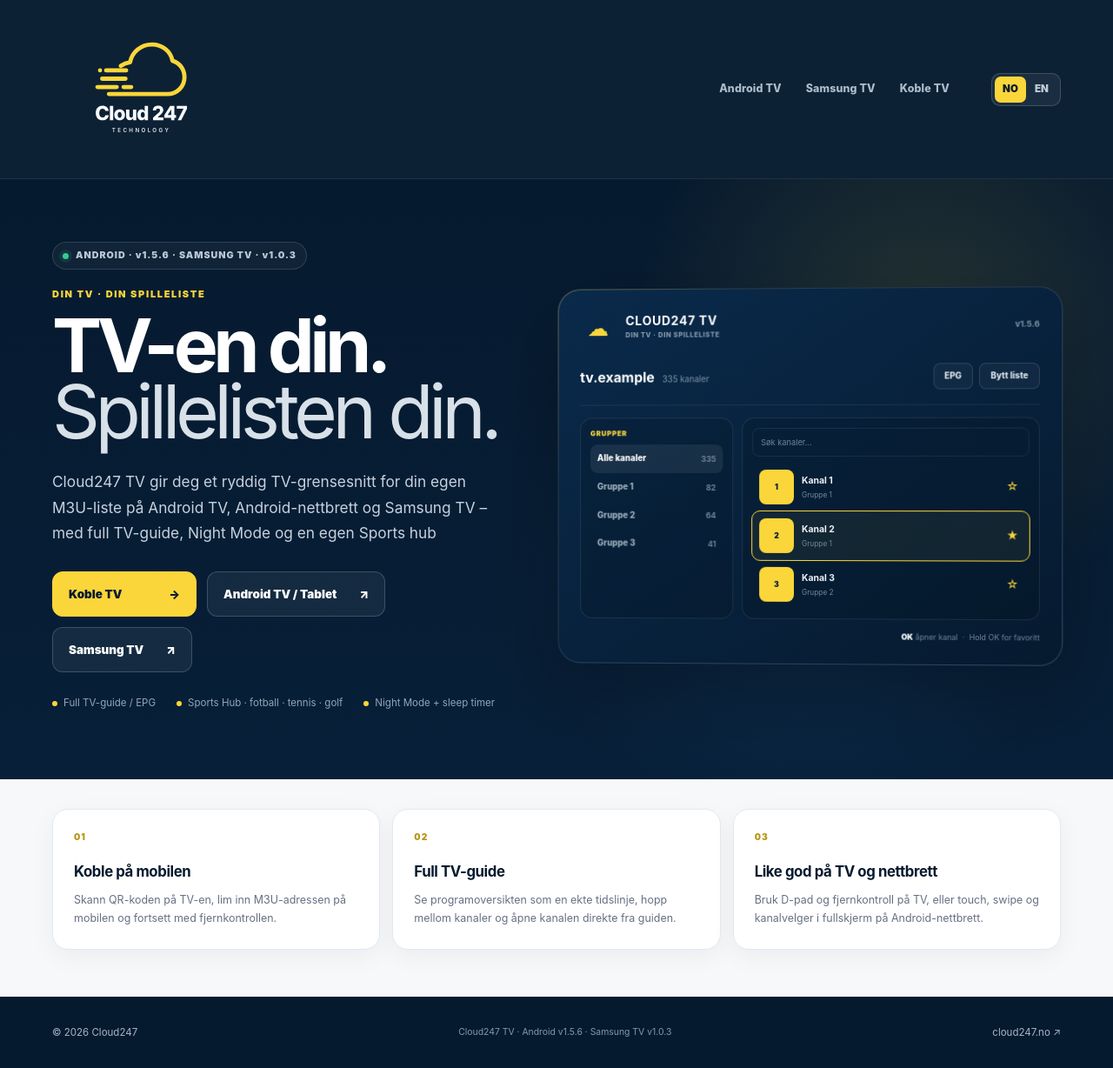
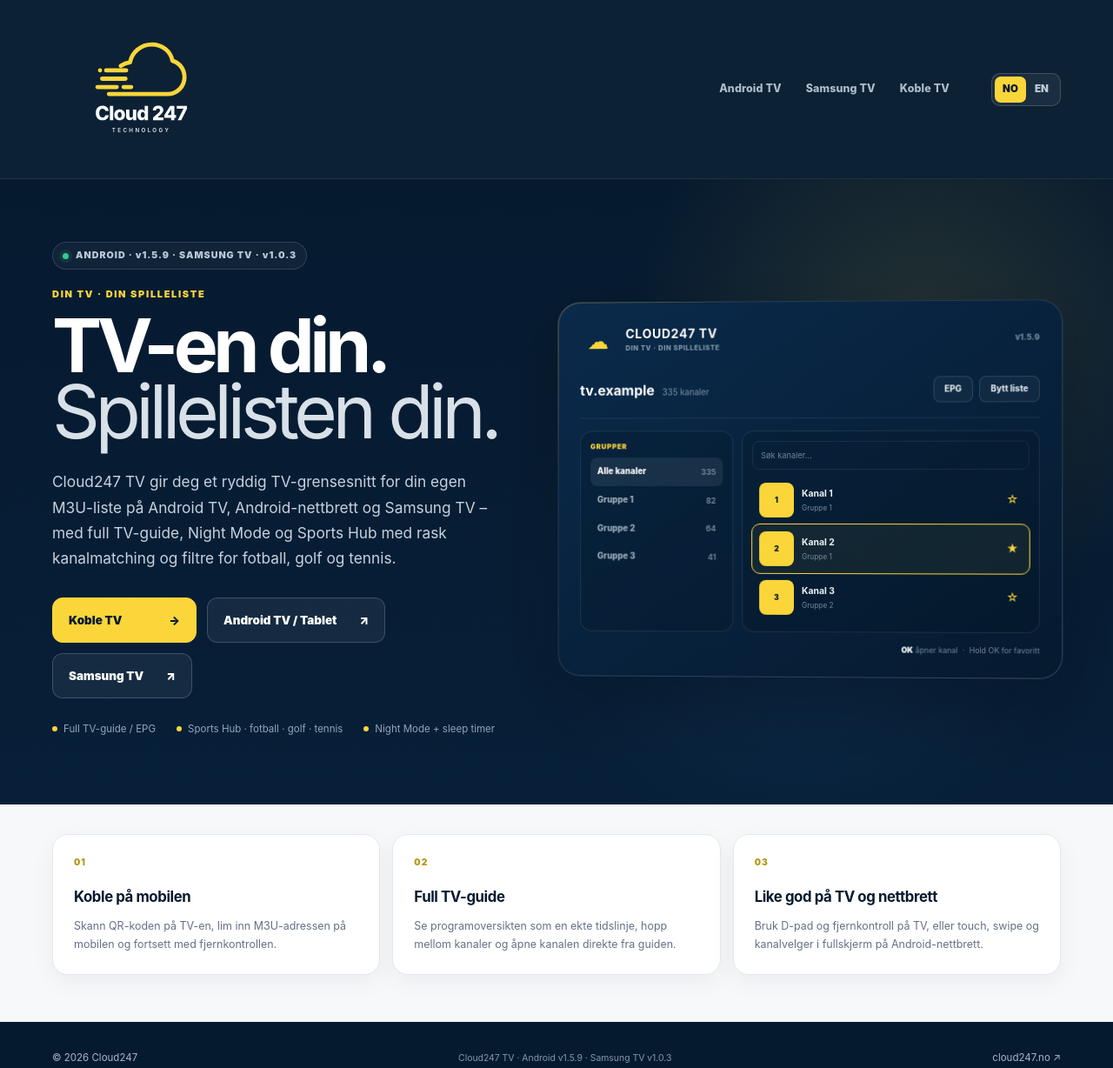
Before and after one commit to cloud247-hub/Cloud-247-TV, a plain HTML site: page index.html in a window 1280 px wide. Shown: the top 1228 px of the page at 87% size. Drawn offline with Linux system fonts and the light colour scheme.

Commit message:
Update Cloud247 TV frontend for Android v1.5.9

```diff
--- a/app.js
+++ b/app.js
@@ -10,16 +10,16 @@
       navAndroid: 'Android TV',
       navSamsung: 'Samsung TV',
       navPair: 'Koble TV',
-      nativeApp: 'ANDROID · v1.5.6 · SAMSUNG TV · v1.0.3',
+      nativeApp: 'ANDROID · v1.5.9 · SAMSUNG TV · v1.0.3',
       eyebrowNew: 'DIN TV · DIN SPILLELISTE',
       heroNew1: 'TV-en din.',
       heroNew2: 'Spillelisten din.',
-      leadNew: 'Cloud247 TV gir deg et ryddig TV-grensesnitt for din egen M3U-liste på Android TV, Android-nettbrett og Samsung TV – med full TV-guide, Night Mode og en egen Sports hub',
+      leadNew: 'Cloud247 TV gir deg et ryddig TV-grensesnitt for din egen M3U-liste på Android TV, Android-nettbrett og Samsung TV – med full TV-guide, Night Mode og Sports Hub med rask kanalmatching og filtre for fotball, golf og tennis.',
       pairTv: 'Koble TV',
       downloadAndroid: 'Android TV / Tablet',
       downloadSamsung: 'Samsung TV',
       pointDirect: 'Full TV-guide / EPG',
-      pointQr: 'Sports Hub · fotball · tennis · golf',
+      pointQr: 'Sports Hub · fotball · golf · tennis',
       pointLocal: 'Night Mode + sleep timer',
       previewSub: 'DIN TV · DIN SPILLELISTE',
       channelsWord: 'kanaler',
@@ -46,16 +46,16 @@
       navAndroid: 'Android TV',
       navSamsung: 'Samsung TV',
       navPair: 'Pair TV',
-      nativeApp: 'ANDROID · v1.5.6 · SAMSUNG TV · v1.0.3',
+      nativeApp: 'ANDROID · v1.5.9 · SAMSUNG TV · v1.0.3',
       eyebrowNew: 'YOUR TV · YOUR PLAYLIST',
       heroNew1: 'Your TV.',
       heroNew2: 'Your playlist.',
-      leadNew: 'Cloud247 TV gives you a clean TV interface for your own M3U playlist on Android TV, Android tablets and Samsung TV, with a full TV guide, Night Mode and a dedicated Sports Hub for football, tennis, golf and personalized upcoming events.',
+      leadNew: 'Cloud247 TV gives you a clean TV interface for your own M3U playlist on Android TV, Android tablets and Samsung TV, with a full TV guide, Night Mode and a Sports Hub with fast channel matching plus football, golf and tennis filters.',
       pairTv: 'Pair TV',
       downloadAndroid: 'Android TV / Tablet',
       downloadSamsung: 'Samsung TV',
       pointDirect: 'Full TV guide / EPG',
-      pointQr: 'Sports Hub · football · tennis · golf',
+      pointQr: 'Sports Hub · football · golf · tennis',
       pointLocal: 'Night Mode + sleep timer',
       previewSub: 'YOUR TV · YOUR PLAYLIST',
       channelsWord: 'channels',
--- a/index.html
+++ b/index.html
@@ -8,7 +8,7 @@
   <title>Cloud247 TV – Android TV og Samsung TV for din egen spilleliste</title>
   <link rel="icon" href="assets/favicon.svg" type="image/svg+xml">
   <link rel="stylesheet" href="styles.css?v=2.0.0">
-  <script defer src="app.js?v=1.5.6"></script>
+  <script defer src="app.js?v=1.5.9"></script>
 </head>
 <body>
   <a class="skip-link" href="#main">Hopp til innhold</a>
@@ -39,23 +39,23 @@
       <section id="tv-apps" class="product-hero">
         <div class="shell product-hero-grid">
           <div class="product-copy">
-            <div class="version-pill"><span></span><span data-i18n="nativeApp">ANDROID · v1.5.6 · SAMSUNG TV · v1.0.3</span></div>
+            <div class="version-pill"><span></span><span data-i18n="nativeApp">ANDROID · v1.5.9 · SAMSUNG TV · v1.0.3</span></div>
             <p class="eyebrow" data-i18n="eyebrowNew">DIN TV · DIN SPILLELISTE</p>
             <h1>
               <span data-i18n="heroNew1">TV-en din.</span><br>
               <span class="hero-soft" data-i18n="heroNew2">Spillelisten din.</span>
             </h1>
-            <p class="lead" data-i18n="leadNew">Cloud247 TV gir deg et ryddig TV-grensesnitt for din egen M3U-liste på Android TV, Android-nettbrett og Samsung TV – med full TV-guide, Night Mode og en egen Sports hub</p>
+            <p class="lead" data-i18n="leadNew">Cloud247 TV gir deg et ryddig TV-grensesnitt for din egen M3U-liste på Android TV, Android-nettbrett og Samsung TV – med full TV-guide, Night Mode og Sports Hub med rask kanalmatching og filtre for fotball, golf og tennis.</p>
 
             <div class="hero-actions">
               <a class="primary-link" href="/link/"><span data-i18n="pairTv">Koble TV</span><span aria-hidden="true">→</span></a>
-              <a class="secondary-link" href="https://github.com/cloud247-hub/Cloud-247-TV/releases/tag/android-tv-v1.5.6" target="_blank" rel="noopener"><span data-i18n="downloadAndroid">Android TV / Tablet</span><span aria-hidden="true">↗</span></a>
+              <a class="secondary-link" href="https://github.com/cloud247-hub/Cloud-247-TV/releases/tag/android-tv-v1.5.9" target="_blank" rel="noopener"><span data-i18n="downloadAndroid">Android TV / Tablet</span><span aria-hidden="true">↗</span></a>
               <a class="secondary-link" href="https://github.com/cloud247-hub/Cloud-247-TV/releases/tag/tizen-tv-v1.0.3" target="_blank" rel="noopener"><span data-i18n="downloadSamsung">Samsung TV</span><span aria-hidden="true">↗</span></a>
             </div>
 
             <div class="hero-points" aria-label="Funksjoner">
               <span><i></i><span data-i18n="pointDirect">Full TV-guide / EPG</span></span>
-              <span><i></i><span data-i18n="pointQr">Sports Hub · fotball · tennis · golf</span></span>
+              <span><i></i><span data-i18n="pointQr">Sports Hub · fotball · golf · tennis</span></span>
               <span><i></i><span data-i18n="pointLocal">Night Mode + sleep timer</span></span>
             </div>
           </div>
@@ -66,7 +66,7 @@
                 <div class="preview-mark" aria-hidden="true">☁</div>
                 <div><strong>CLOUD247 TV</strong><span data-i18n="previewSub">DIN TV · DIN SPILLELISTE</span></div>
               </div>
-              <span class="preview-version">v1.5.6</span>
+              <span class="preview-version">v1.5.9</span>
             </div>
 
             <div class="preview-meta">
@@ -123,7 +123,7 @@
   <footer>
     <div class="shell footer-inner">
       <span>© 2026 Cloud247</span>
-      <span class="footer-version">Cloud247 TV · Android v1.5.6 · Samsung TV v1.0.3</span>
+      <span class="footer-version">Cloud247 TV · Android v1.5.9 · Samsung TV v1.0.3</span>
       <a href="https://cloud247.no/">cloud247.no ↗</a>
     </div>
   </footer>
```
